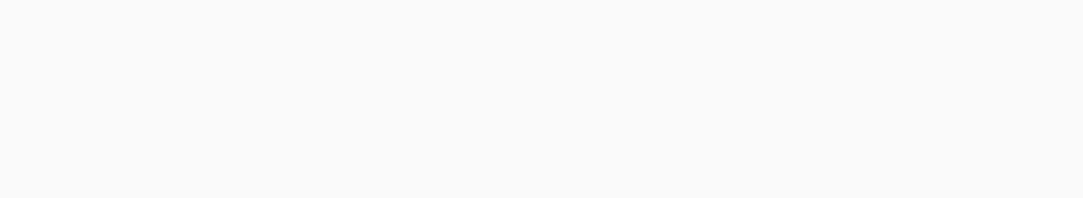
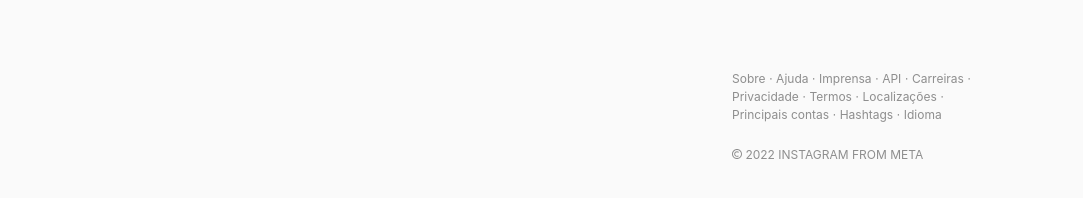
Before and after one commit to IcaroRangel/clone-instagram-angular, an Angular app: page / in a window 1280 px wide. Shown: the part 572-770 px from the top of the page, without its empty margins (98-1181 px from the left). Built offline with nearby package versions, Linux system fonts and the light colour scheme.

Commit message:
finish footer

```diff
--- a/src/app/components/stories/stories.component.css
+++ b/src/app/components/stories/stories.component.css
@@ -34,7 +34,7 @@
 img {
   cursor: pointer;
   width: 62px;
-  border: 2px solid white;
+  border: 2px solid #fff;
   height: 62px;
   border-radius: 50%;
 }
--- a/src/app/components/sugestions/sugestions.component.css
+++ b/src/app/components/sugestions/sugestions.component.css
@@ -3,9 +3,9 @@
   top: 10%;
   width: 25%;
   margin-right: 130px;
-  position: absolute;
+  position: fixed;
   display: flex;
-  height: 85%;
+  height: 80%;
   margin-top: 50px;
 }
 img {
@@ -79,10 +79,22 @@
   position: relative;
   bottom: 38px;
   margin-left: 75px;
-
   margin-top: 4px;
 }
 .small {
   margin-left: -36px;
   font-size: 12px;
 }
+
+footer {
+  position: absolute;
+  bottom: 0;
+  width: 80%;
+  height: 20%;
+}
+.footer-span {
+  cursor: pointer;
+  font-size: 12px;
+  line-height: 1.5;
+  color: #8e8e8e;
+}
--- a/src/app/components/sugestions/sugestions.component.html
+++ b/src/app/components/sugestions/sugestions.component.html
@@ -51,4 +51,30 @@
       </div>
     </li>
   </ul>
+  <footer>
+    <span class="footer-span">
+      Sobre &sdot; Ajuda &sdot; Imprensa &sdot; API &sdot; Carreiras &sdot;
+      Privacidade &sdot; Termos &sdot; Localizações &sdot; Principais contas
+      &sdot; Hashtags &sdot; Idioma</span
+    >
+    <br />
+    <span class="footer-span"
+      ><svg
+        xmlns="http://www.w3.org/2000/svg"
+        width="10"
+        height="10"
+        viewBox="0 0 16 16"
+      >
+        <path
+          fill="#8e8e8e"
+          d="M8 1.5c3.6 0 6.5 2.9 6.5 6.5s-2.9 6.5-6.5 6.5S1.5 11.6 1.5 8 4.4 1.5 8 1.5zM8 0C3.6 0 0 3.6 0 8s3.6 8 8 8 8-3.6 8-8-3.6-8-8-8z"
+        />
+        <path
+          fill="#8e8e8e"
+          d="M9.9 10.3c-.5.4-1.2.7-1.9.7-1.7 0-3-1.3-3-3s1.3-3 3-3c.8 0 1.6.3 2.1.9l1.1-1.1c-.8-.8-2-1.3-3.2-1.3-2.5 0-4.5 2-4.5 4.5s2 4.5 4.5 4.5c1.1 0 2-.4 2.8-1l-.9-1.2z"
+        />
+      </svg>
+      2022 INSTAGRAM FROM META
+    </span>
+  </footer>
 </section>
```
Also changed, not shown: src/assets/copyright.svg (added).
